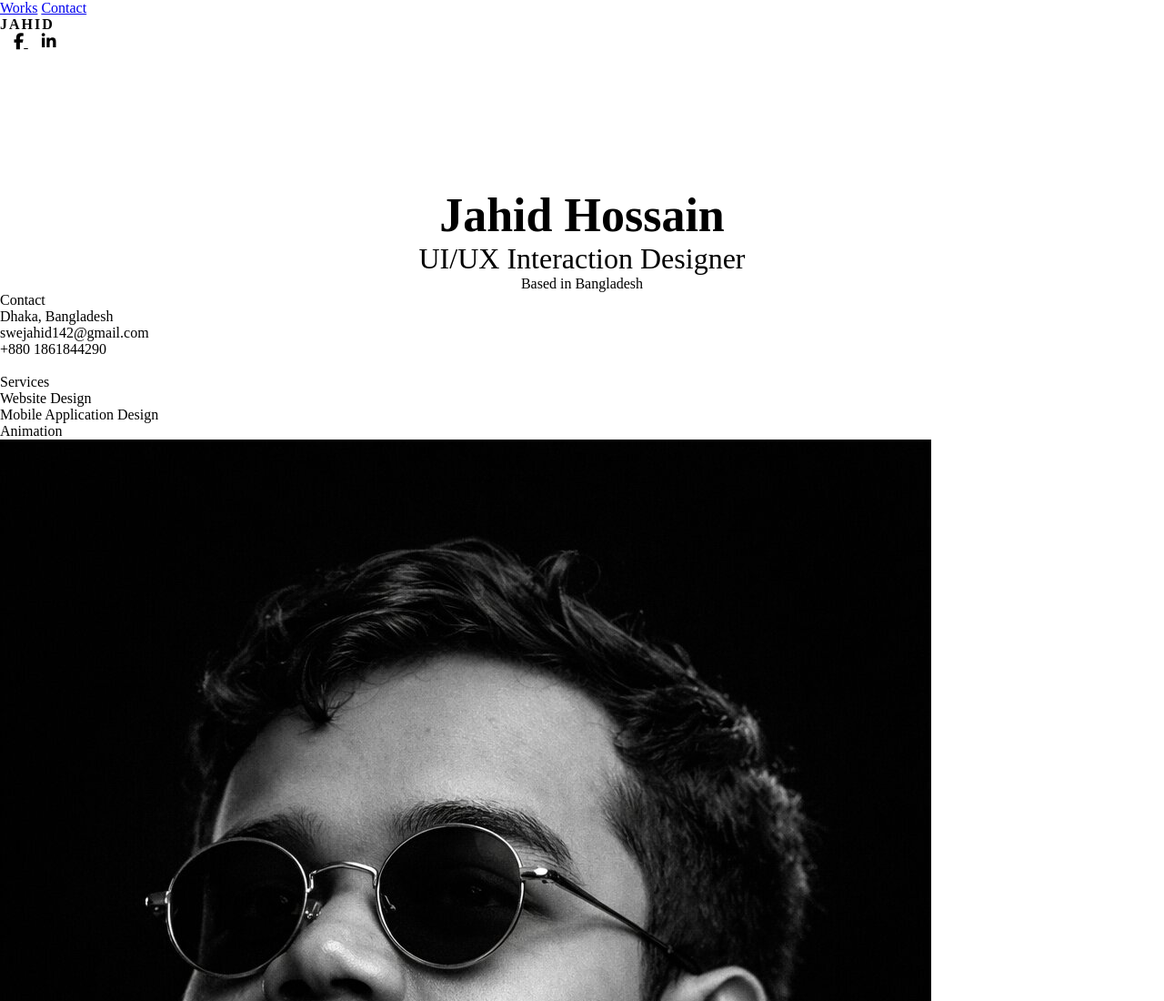
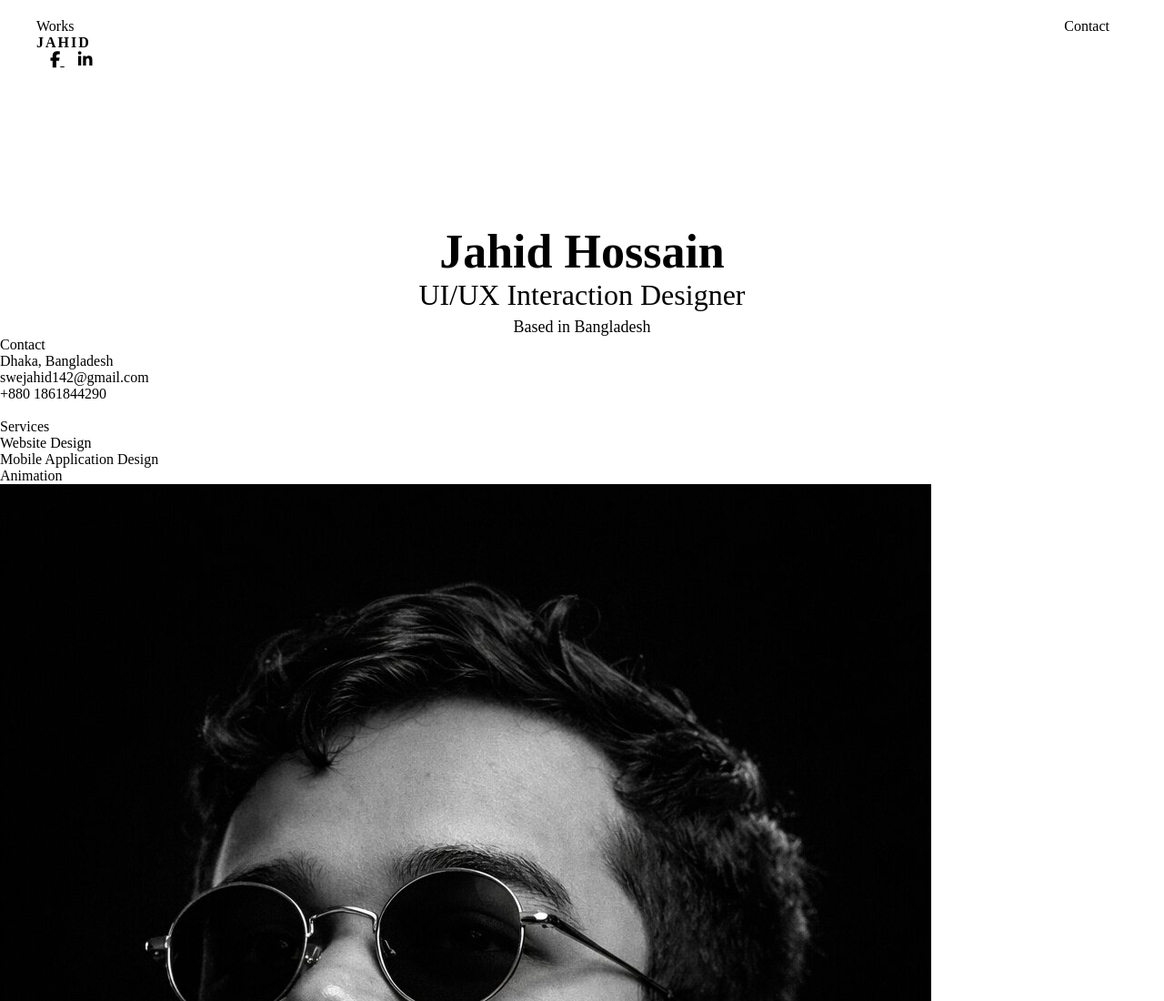
Before and after one commit to enterprisejh09-ai/Jahid_SWE, a plain HTML site: page index.html in a window 1280 px wide. Shown: the top 1100 px of the page at 91% size. Drawn offline with Linux system fonts and the light colour scheme.

Commit message:
Update style.css

```diff
--- a/style.css
+++ b/style.css
@@ -11,17 +11,17 @@ body {
 }
 
 /* HEADER */
-.header {
+header {
   padding: 20px 40px;
 }
 
-.nav {
+nav {
   display: flex;
   justify-content: space-between;
   align-items: center;
 }
 
-.nav a {
+nav a {
   margin-right: 20px;
   text-decoration: none;
   color: black;
@@ -57,3 +57,8 @@ body {
   font-size: 32px;
   font-weight: normal;
 }
+
+.hero p {
+  font-size: 18px;
+  margin-top: 6px;
+}
```
